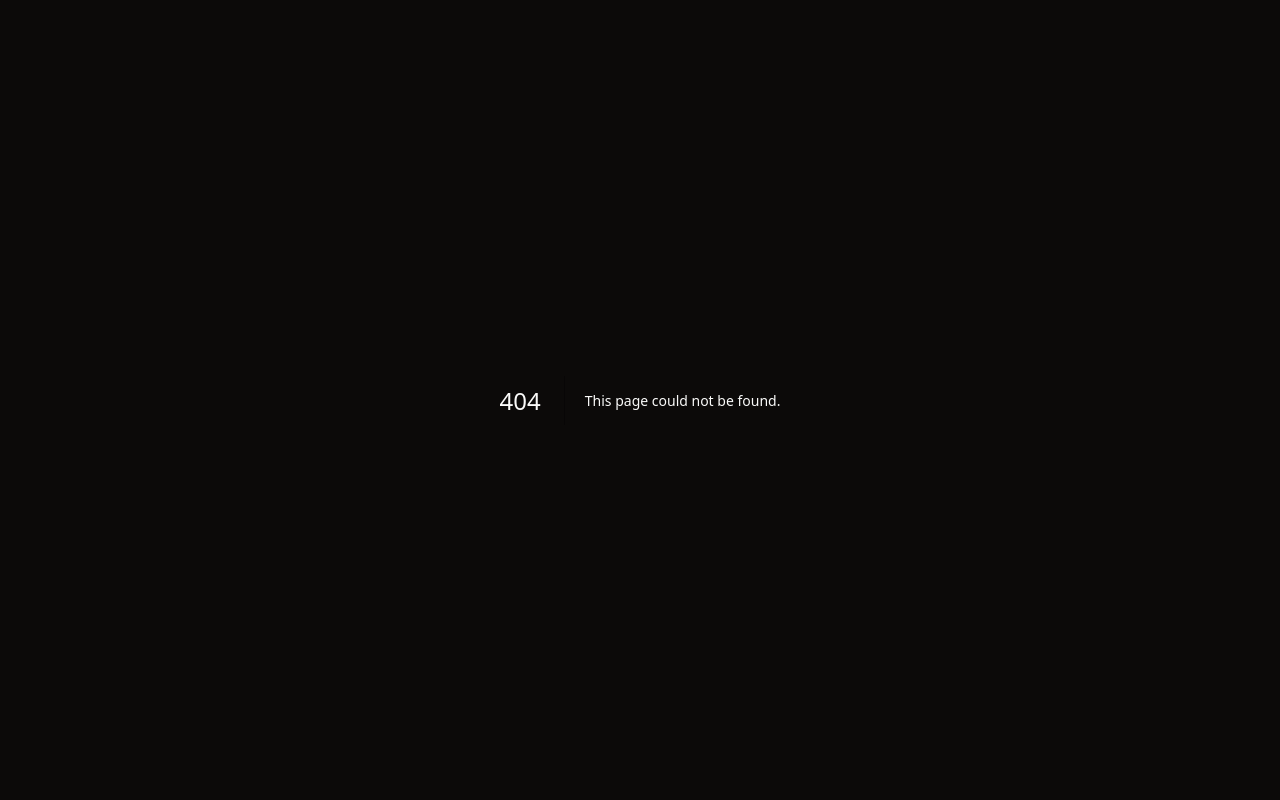
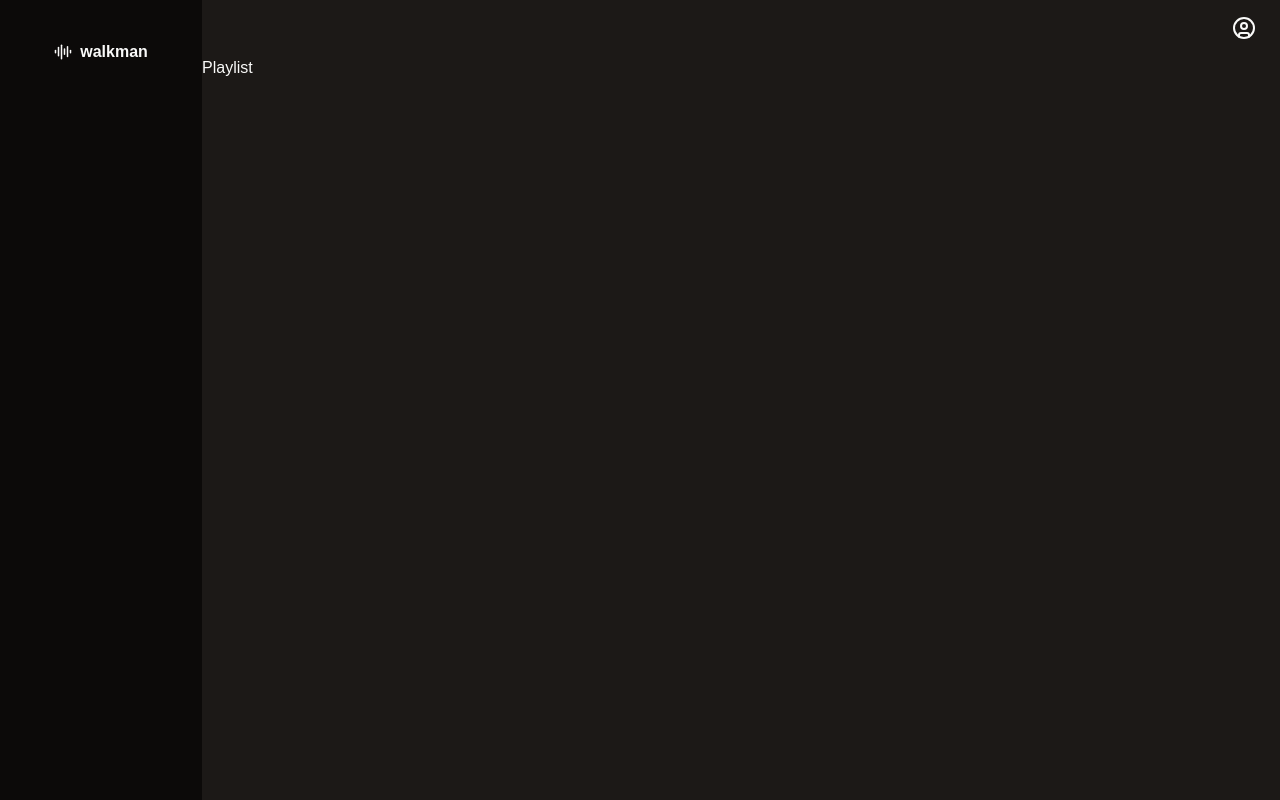
Before and after one commit to jawade-arpeet/walkman, a Next.js app: page /player in a window 1280 px wide. Before the commit this address had no page. Built offline with nearby package versions, Linux system fonts and the light colour scheme; a web font is replaced by a local one.

Commit message:
feat: create initial ui for audio player

```diff
--- /dev/null
+++ b/src/app/player/layout.tsx
@@ -0,0 +1,37 @@
+import React from "react";
+
+import Link from "next/link";
+
+import { AudioLines, UserCircle } from "lucide-react";
+
+function Sidebar() {
+  return (
+    <>
+      <Link
+        href={"/"}
+        className={"font-semibold inline-flex items-center gap-x-2"}
+      >
+        <AudioLines size={18} />
+        walkman
+      </Link>
+    </>
+  );
+}
+
+function PlayerLayout({ children }: Readonly<{ children: React.ReactNode }>) {
+  return (
+    <main className={"h-screen w-screen flex"}>
+      <aside className={"h-full w-60 flex flex-col items-center py-10"}>
+        <Sidebar />
+      </aside>
+      <section className={"h-full w-full bg-stone-900"}>
+        <header className={"flex items-center justify-end px-6 py-4"}>
+          <UserCircle size={24} />
+        </header>
+        <div>{children}</div>
+      </section>
+    </main>
+  );
+}
+
+export default PlayerLayout;
--- /dev/null
+++ b/src/app/player/page.tsx
@@ -0,0 +1,5 @@
+function PlayerPage() {
+  return <>Playlist</>;
+}
+
+export default PlayerPage;
```
